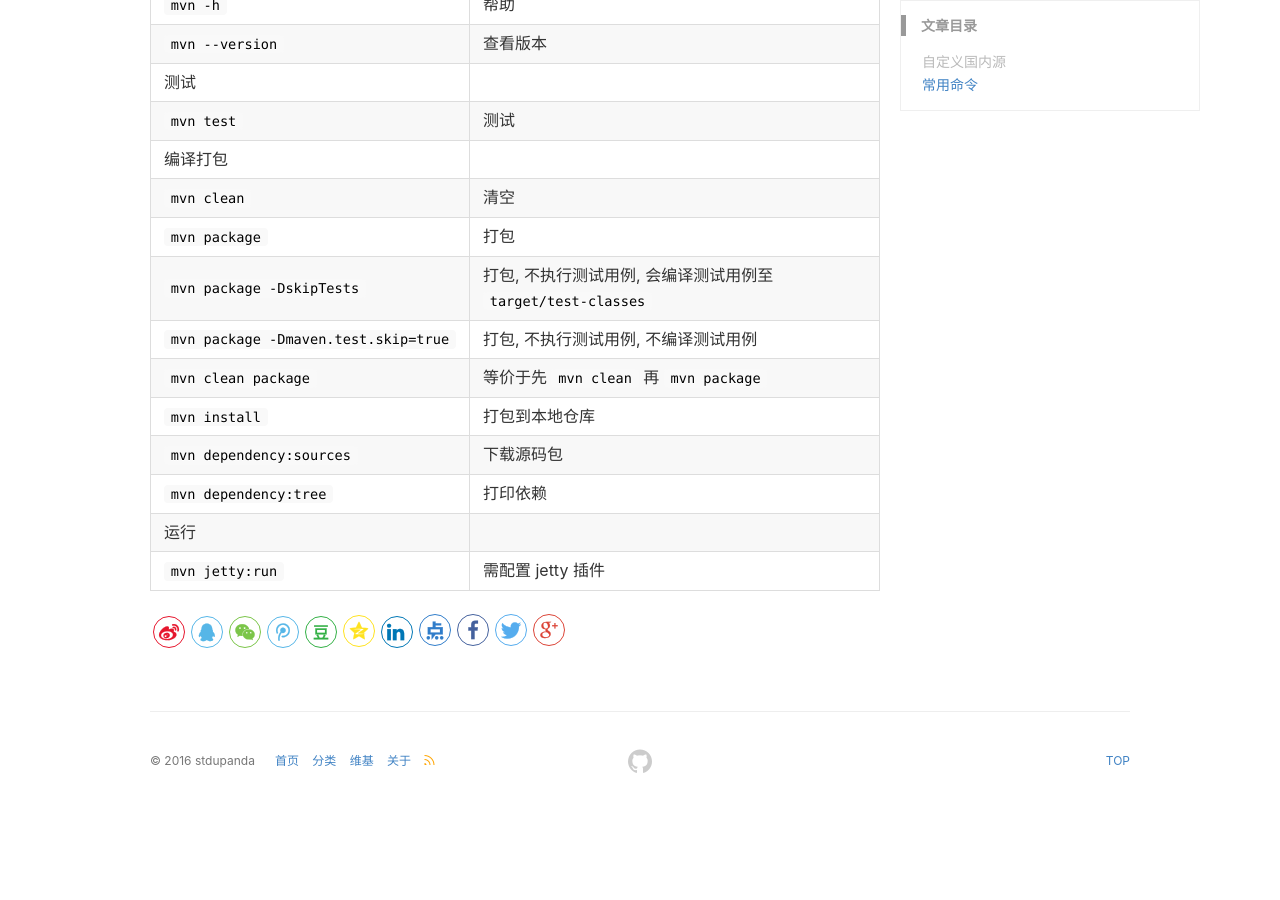
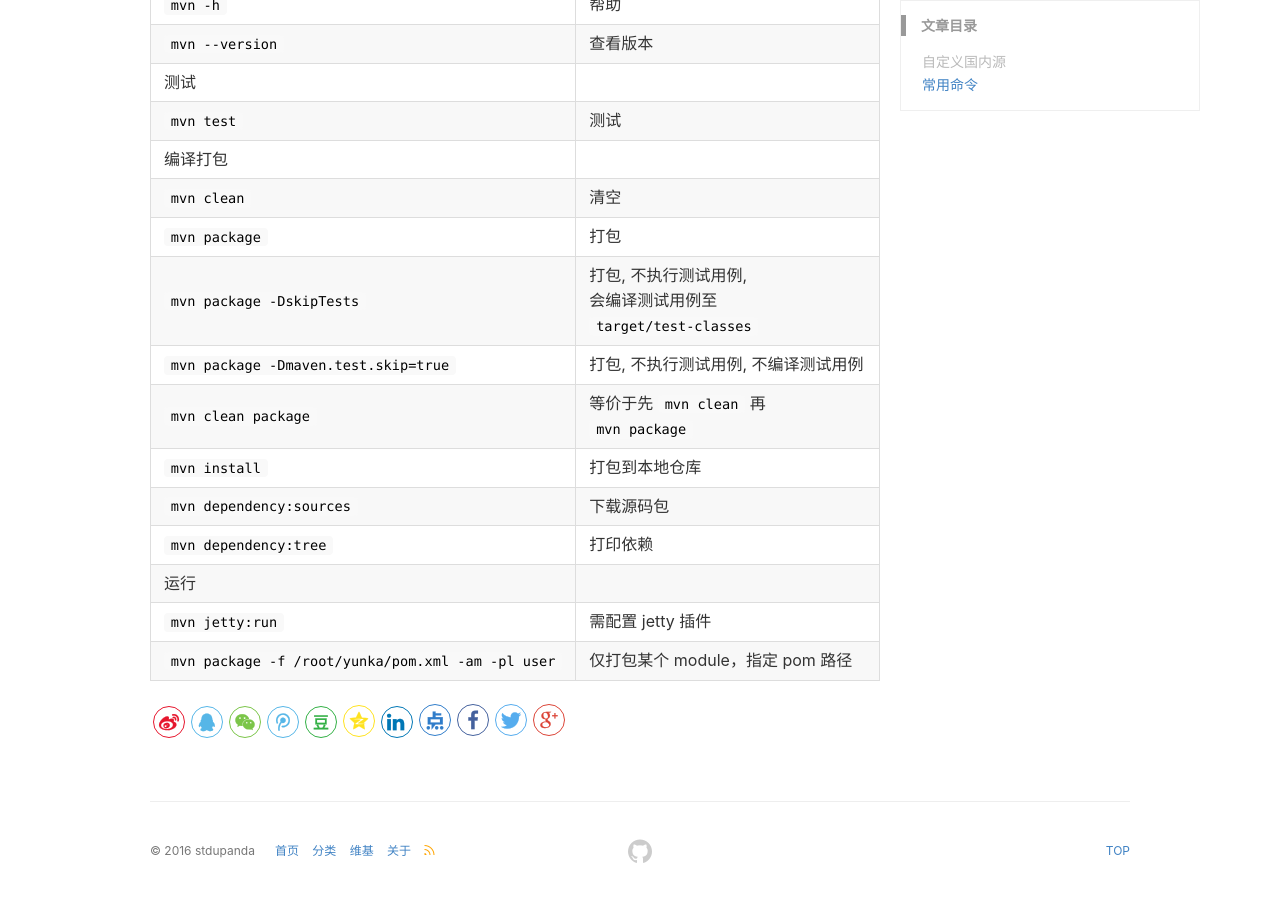
Before and after one commit to stdupanda/stdupanda.github.io, a Jekyll site: the page built from _posts/maven/2017-12-21-maven-command.md, in a window 1280 px wide and 900 px high, scrolled down 1246 px. Built offline with Jekyll 4.4.1, drawn with Linux system fonts in a browser that asks for light colours; nearby versions of some CDN libraries; comment, search, counter and statistics services are not loaded; before the commit the page ends 2056 px from its top, so only the background shows below that.

Commit message:
增加 mvn -am -pl xxx

```diff
--- a/_posts/maven/2017-12-21-maven-command.md
+++ b/_posts/maven/2017-12-21-maven-command.md
@@ -62,3 +62,4 @@ archetypeArtifactId 类型一般有: `maven-archetype-webapp`, `maven-archetype-
 | `mvn dependency:tree`                  | 打印依赖 |
 | 运行 |
 | `mvn jetty:run`                        | 需配置 jetty 插件 |
+| `mvn package -f /root/yunka/pom.xml -am -pl user`                        | 仅打包某个 module，指定 pom 路径 |
```
